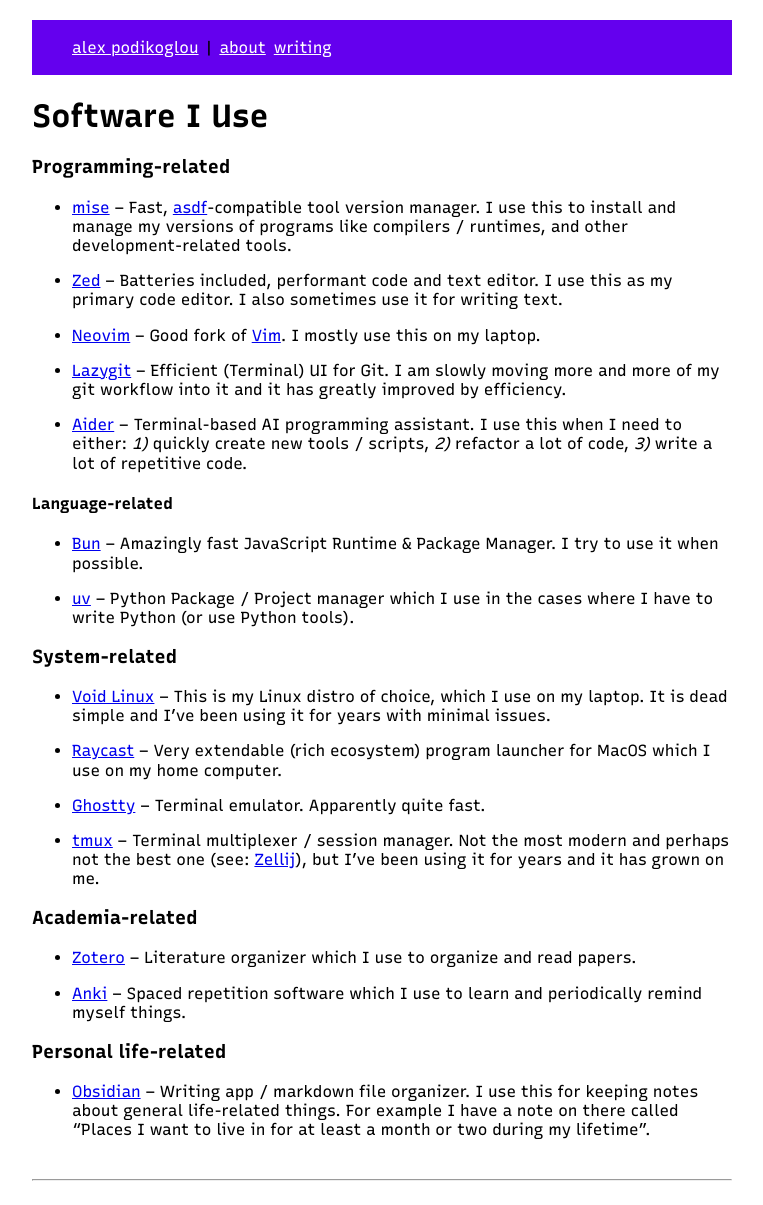
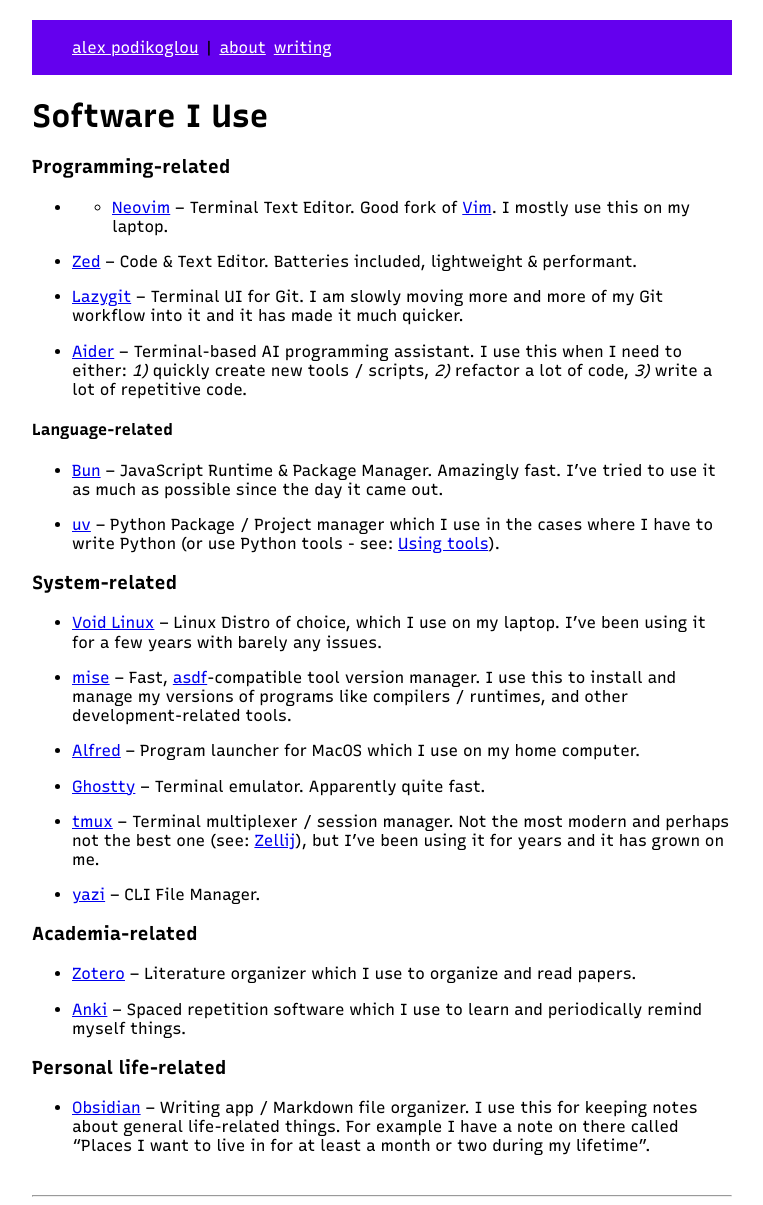
Before and after one commit to podikoglou/podikoglou.eu, a Jekyll site: the page built from _misc/software-i-use.md, in a window 1280 px wide. Shown: the whole page, without its empty margins (258-1021 px from the left). Built offline with Jekyll 4.4.1, drawn with Linux system fonts in a browser that asks for light colours.

Commit message:
update software i use

```diff
--- a/_misc/software-i-use.md
+++ b/_misc/software-i-use.md
@@ -7,21 +7,16 @@ layout: default
 
 ### Programming-related
 
-- [mise](https://mise.jdx.dev/) -- Fast,
-  [asdf](https://asdf-vm.com/)-compatible tool version manager. I use this to
-  install and manage my versions of programs like compilers / runtimes, and
-  other development-related tools.
+- - [Neovim](https://neovim.io) -- Terminal Text Editor. Good fork of
+  [Vim](https://en.wikipedia.org/wiki/Bram_Moolenaar). I mostly use this on my
+  laptop.
 
-- [Zed](https://zed.dev/) -- Batteries included, performant code and text
-  editor. I use this as my primary code editor. I also sometimes use it for
-  writing text.
+- [Zed](https://zed.dev/) -- Code & Text Editor. Batteries included,
+  lightweight & performant.
 
-- [Neovim](https://neovim.io) -- Good fork of
-  [Vim](https://en.wikipedia.org/wiki/Bram_Moolenaar). I mostly use this on my laptop.
-
-- [Lazygit](https://github.com/jesseduffield/lazygit) -- Efficient (Terminal)
-  UI for Git. I am slowly moving more and more of my git workflow into it and it
-  has greatly improved by efficiency.
+- [Lazygit](https://github.com/jesseduffield/lazygit) -- Terminal UI for Git. I
+  am slowly moving more and more of my Git workflow into it and it has made it
+  much quicker.
 
 - [Aider](https://aider.chat/) -- Terminal-based AI programming assistant. I
   use this when I need to either: _1)_ quickly create new tools / scripts, _2)_
@@ -29,26 +24,33 @@ layout: default
 
 #### Language-related
 
-- [Bun](https://bun.sh/) -- Amazingly fast JavaScript Runtime & Package Manager.
-  I try to use it when possible.
+- [Bun](https://bun.sh/) -- JavaScript Runtime & Package Manager. Amazingly
+  fast. I've tried to use it as much as possible since the day it came out.
 
 - [uv](https://docs.astral.sh/uv/) -- Python Package / Project manager which I
-  use in the cases where I have to write Python (or use Python tools).
+  use in the cases where I have to write Python (or use Python tools - see:
+  [Using tools](https://docs.astral.sh/uv/guides/tools/)).
 
 ### System-related
 
-- [Void Linux](https://voidlinux.org) -- This is my Linux distro of choice,
-  which I use on my laptop. It is dead simple and I've been using it for years
-  with minimal issues.
+- [Void Linux](https://voidlinux.org) -- Linux Distro of choice, which I use on
+  my laptop. I've been using it for a few years with barely any issues.
 
-- [Raycast](https://www.raycast.com/) -- Very extendable (rich ecosystem)
-  program launcher for MacOS which I use on my home computer.
+- [mise](https://mise.jdx.dev/) -- Fast,
+  [asdf](https://asdf-vm.com/)-compatible tool version manager. I use this to
+  install and manage my versions of programs like compilers / runtimes, and
+  other development-related tools.
+
+- [Alfred](https://www.alfredapp.com/) -- Program launcher for MacOS which I
+  use on my home computer.
 
 - [Ghostty](https://ghostty.org) -- Terminal emulator. Apparently quite fast.
 
 - [tmux](https://en.wikipedia.org/wiki/Tmux) -- Terminal multiplexer / session manager. Not the
   most modern and perhaps not the best one (see: [Zellij](https://zellij.dev/)),
   but I've been using it for years and it has grown on me.
+
+- [yazi](https://github.com/sxyazi/yazi) -- CLI File Manager.
 
 ### Academia-related
 
@@ -60,7 +62,7 @@ layout: default
 
 ### Personal life-related
 
-- [Obsidian](https://obsidian.md) -- Writing app / markdown file organizer. I
+- [Obsidian](https://obsidian.md) -- Writing app / Markdown file organizer. I
   use this for keeping notes about general life-related things. For example I
   have a note on there called "Places I want to live in for at least a month or
   two during my lifetime".
```
